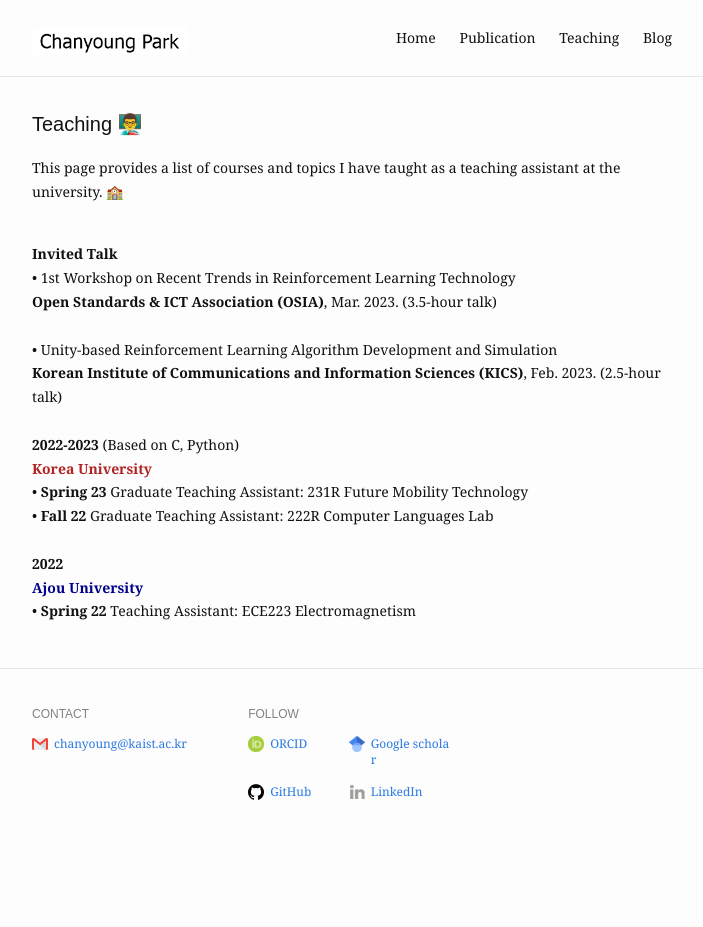
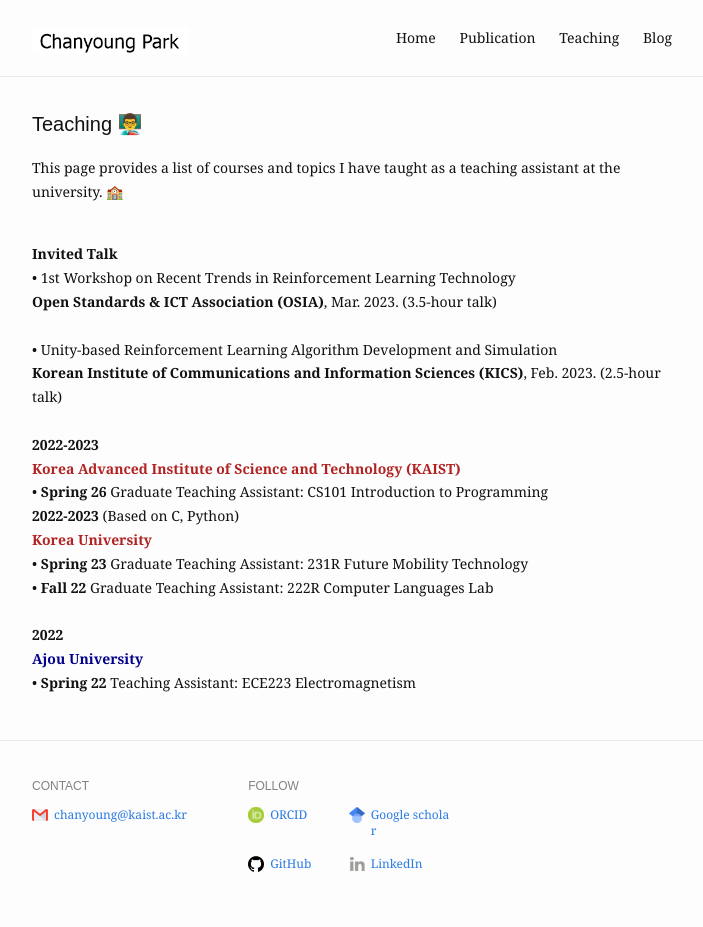
Before and after one commit to cosdeneb/cosdeneb.github.io, a Jekyll site: the page built from teaching.md, in a window 1280 px wide. Shown: the whole page, without its empty margins (288-991 px from the left). Built offline with Jekyll 4.4.1, drawn with Linux system fonts in a browser that asks for light colours; before the commit the page ends 900 px from its top, so only the background shows below that.

Commit message:
update teaching

```diff
--- a/teaching.md
+++ b/teaching.md
@@ -15,6 +15,10 @@
   • Unity-based Reinforcement Learning Algorithm Development and Simulation <br/>
   <b>Korean Institute of Communications and Information Sciences (KICS)</b>, Feb. 2023. (2.5-hour talk) <br/><br/>
 
+  <b>2022-2023</b> <br/>
+  <font color='#b22222'><b>Korea Advanced Institute of Science and Technology (KAIST)</b></font> <br/>
+  • <b>Spring 26</b> Graduate Teaching Assistant: CS101 Introduction to Programming <br/>
+
   <b>2022-2023</b> (Based on C, Python) <br/>
   <font color='#b22222'><b>Korea University</b></font> <br/>
   • <b>Spring 23</b> Graduate Teaching Assistant: 231R Future Mobility Technology <br/>
```
